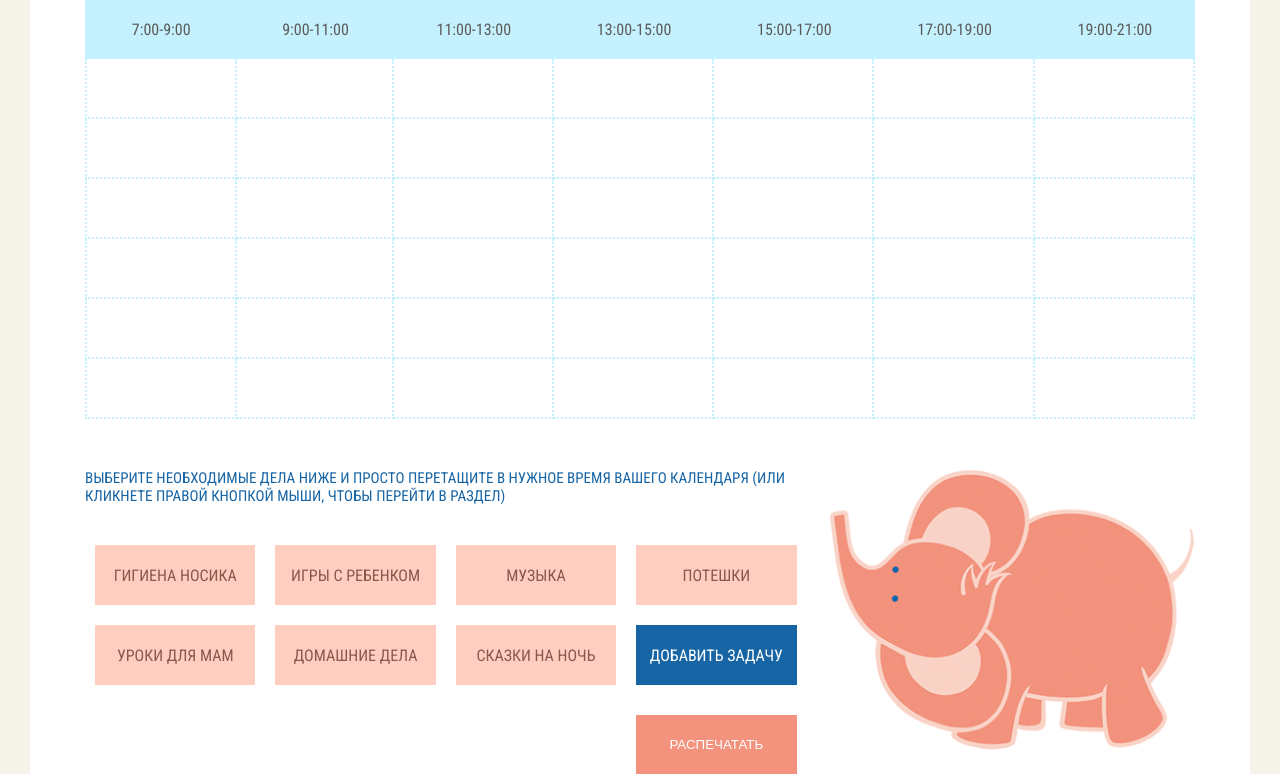
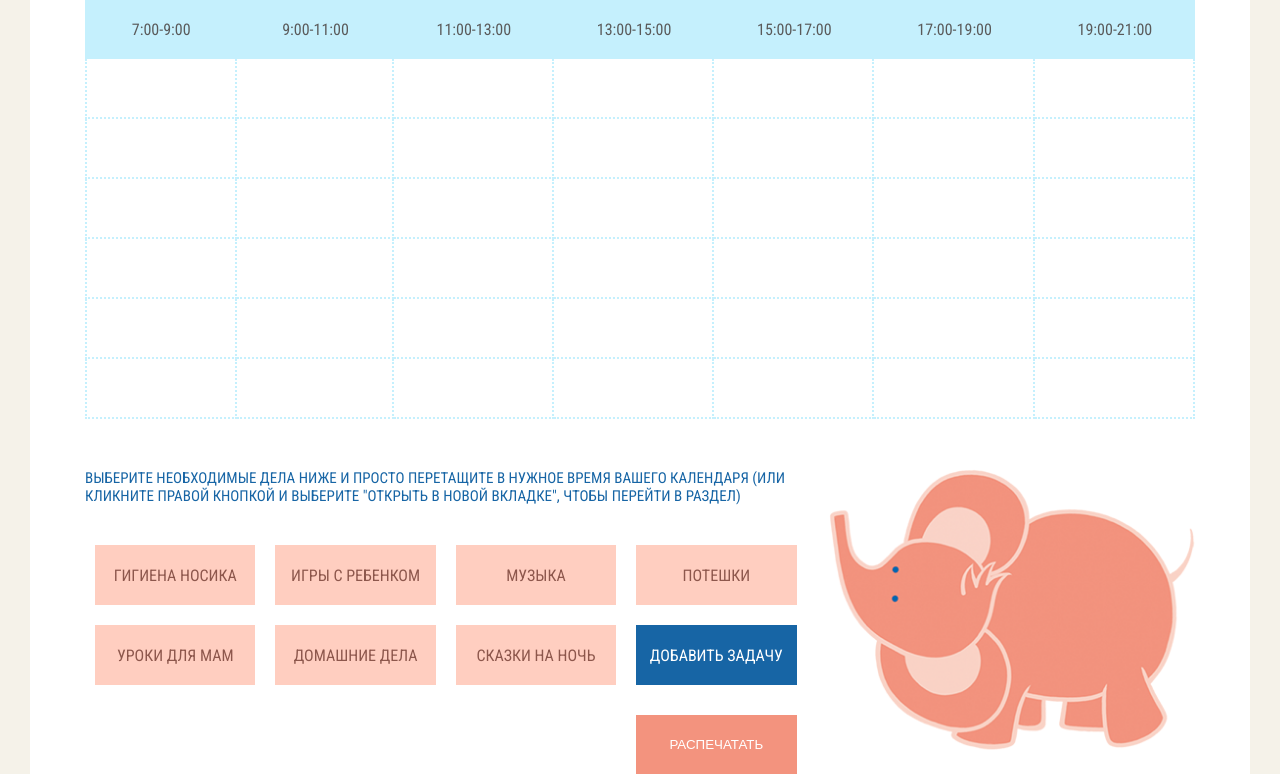
Before and after one commit to otrivin-babyblog/otrivin, a PHP site: page /calendar.php in a window 1280 px wide. Shown: the part 895-1669 px from the top of the page. Run offline with PHP 8.4, Linux system fonts and the light colour scheme; some libraries are stand-ins or nearby versions; some web fonts are replaced.

Commit message:
Add files via upload

```diff
--- a/calendar.php
+++ b/calendar.php
@@ -99,7 +99,7 @@
             </div>
             <div class="calendar-actions-wrapper">
               <div class="calendar-actions">
-                <p>Выберите необходимые дела ниже и просто перетащите в нужное время вашего календаря (Или кликнете правой кнопкой мыши, чтобы перейти в раздел)</p>
+                <p>Выберите необходимые дела ниже и просто перетащите в нужное время вашего календаря (или кликните правой кнопкой и выберите "открыть в новой вкладке", чтобы перейти в раздел)</p>
 				<ul>
                   <li><a href="<? echo $source; ?>nose_hygiene.php">Гигиена носика</a></li>
                   <li><a href="<? echo $source; ?>igry_s_rebenkom.php">Игры с ребенком</a></li>
```
